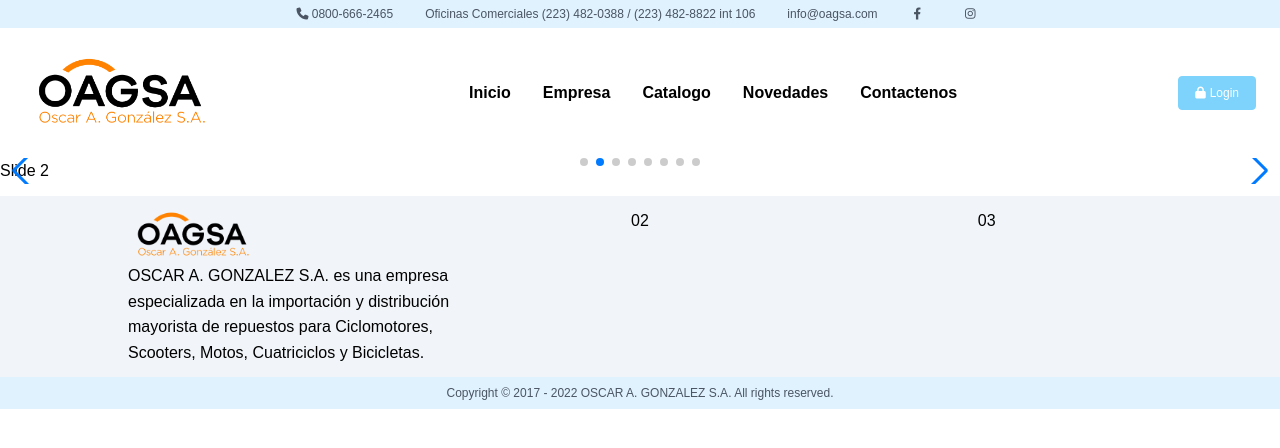
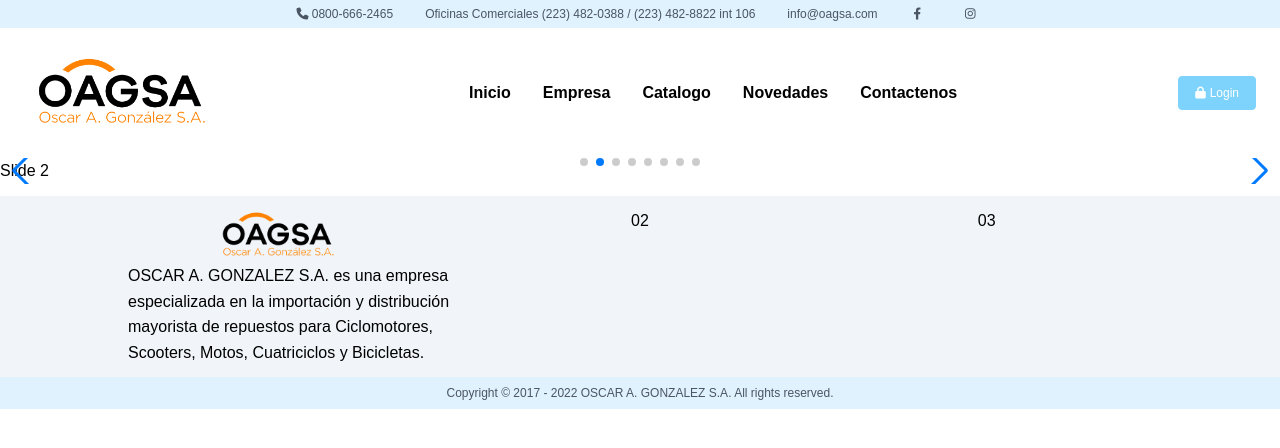
Before and after one commit to RamunnoAJ/oagsa, a Vue app: page / in a window 1280 px wide. Shown: the top 448 px of the page. Built offline with nearby package versions, Linux system fonts and the light colour scheme; the HTML template or start-up script is replaced by a standard one.

Commit message:
fix: justify-content

```diff
--- a/src/components/Footer.vue
+++ b/src/components/Footer.vue
@@ -3,7 +3,7 @@
     <div class="bg-slate-100 min-h-min py-3 mt-3">
       <div class="max-w-5xl grid gap-4 grid-cols-3 mx-auto justify-items-center">
         <div>
-          <div class="flex items-center flex-shrink-0 mr-6">
+          <div class="flex items-center flex-shrink-0 mr-6 justify-center">
             <img class="fill-current lg:w-32 mr-2" src="../assets/images/logo.png" alt="branding logo">
           </div>
           <div>
```
